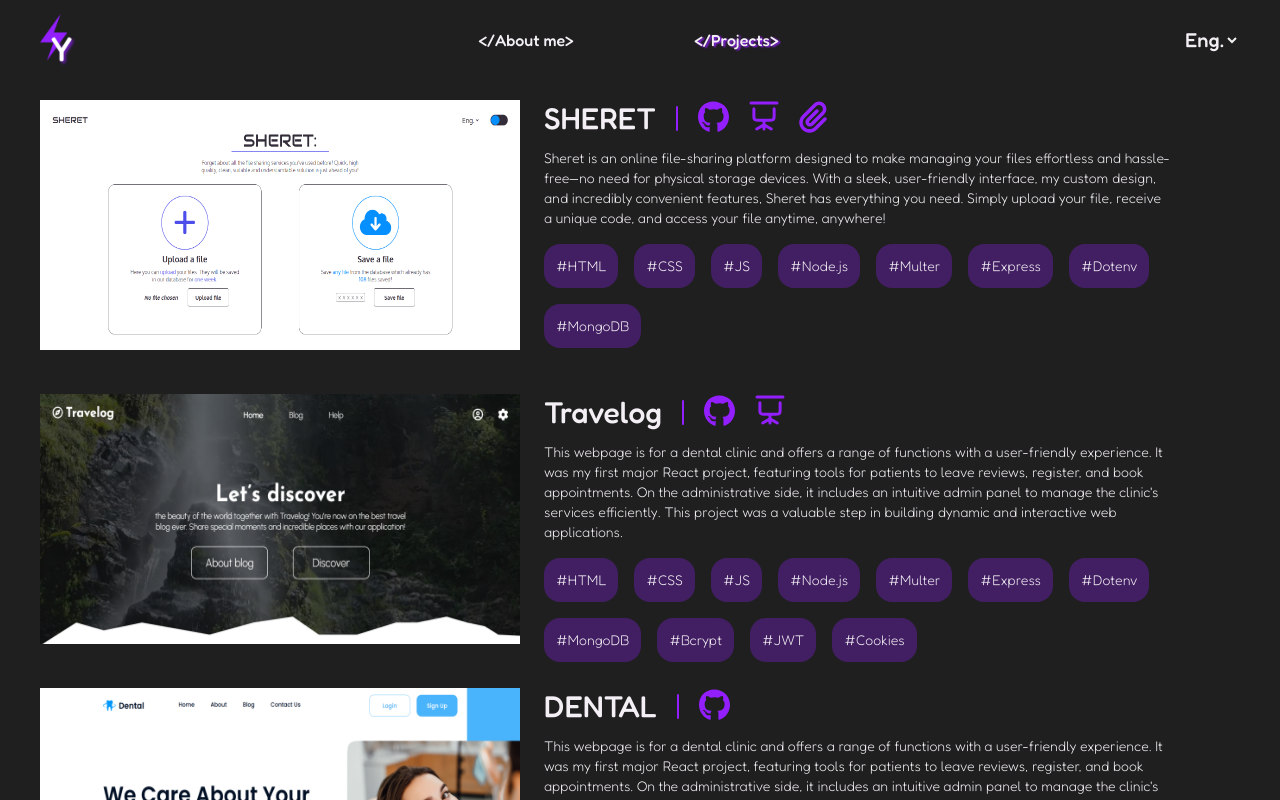
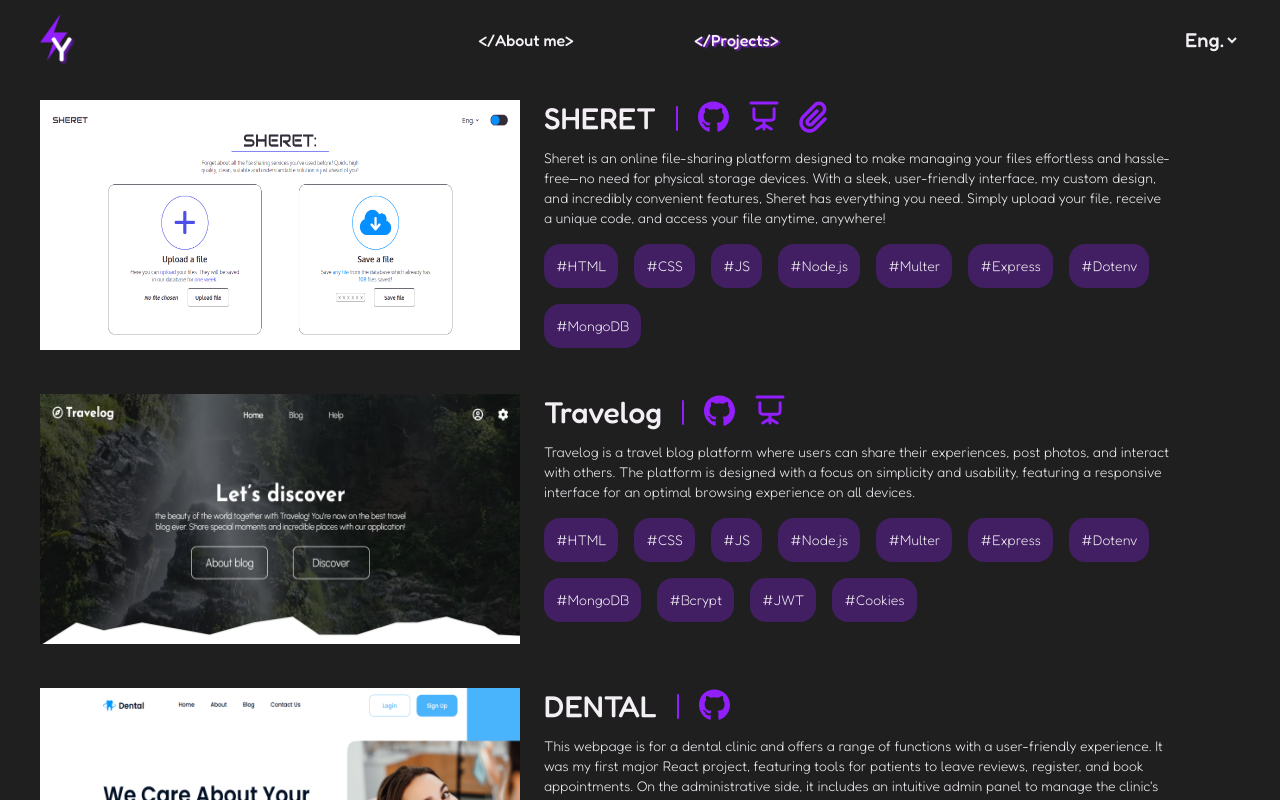
Before and after one commit to ZubalYana/Portfolio, a React (Vite) app: page /projects in a window 1280 px wide. Shown: the top 800 px of the page. Built offline with nearby package versions, Linux system fonts and the light colour scheme; a web font is replaced by a local one.

Commit message:
translate project descriptions

```diff
--- a/src/components/Projects/Projects.jsx
+++ b/src/components/Projects/Projects.jsx
@@ -7,12 +7,17 @@ import honey from '/projectsImgs/honey.png';
 import yantarne from '/projectsImgs/yantarne.png';
 import yorokobi from '/projectsImgs/yorokobi.png';
 import daunku from '/projectsImgs/daunku.png';
+import { useTranslation } from 'react-i18next';
+
 export default function Projects() {
+  const { i18n } = useTranslation();
   let projects = [
     {
       name: 'SHERET',
       img: sheret,
       description: 'Sheret is an online file-sharing platform designed to make managing your files effortless and hassle-free—no need for physical storage devices. With a sleek, user-friendly interface, my custom design, and incredibly convenient features, Sheret has everything you need. Simply upload your file, receive a unique code, and access your file anytime, anywhere!',
+      uaDescription: 'Sheret — це онлайн-платформа для обміну файлами, яка дозволяє легко та зручно управляти вашими файлами без необхідності у фізичних носіях. З сучасним та зручним інтерфейсом, моїм унікальним дизайном і надзвичайно зручними функціями, Sheret має все необхідне. Просто завантажте ваш файл, отримайте унікальний код і отримуйте доступ до нього будь-де та будь-коли!',
+      frDescription: 'Sheret est une plateforme en ligne de partage de fichiers conçue pour simplifier la gestion de vos fichiers sans besoin de dispositifs de stockage physiques. Avec une interface élégante et conviviale, mon design personnalisé et des fonctionnalités incroyablement pratiques, Sheret offre tout ce dont vous avez besoin. Téléchargez simplement votre fichier, recevez un code unique et accédez-y à tout moment et depuis n’importe où!',
       tags: ['HTML', 'CSS', 'JS', 'Node.js', 'Multer', 'Express', 'Dotenv', 'MongoDB'],
       repoLink: 'https://github.com/ZubalYana/Sheret',
       presentationLink: 'https://www.canva.com/design/DAGWAE-TrWU/PggvoTljiQ5zdtjk9Rzj7A/edit?utm_content=DAGWAE-TrWU&utm_campaign=designshare&utm_medium=link2&utm_source=sharebutton',
@@ -21,7 +26,9 @@ export default function Projects() {
     {
       name: 'Travelog',
       img: travelog,
-      description: 'This webpage is for a dental clinic and offers a range of functions with a user-friendly experience. It was my first major React project, featuring tools for patients to leave reviews, register, and book appointments. On the administrative side, it includes an intuitive admin panel to manage the clinic\'s services efficiently. This project was a valuable step in building dynamic and interactive web applications.',
+      description: 'Travelog is a travel blog platform where users can share their experiences, post photos, and interact with others. The platform is designed with a focus on simplicity and usability, featuring a responsive interface for an optimal browsing experience on all devices.',
+      uaDescription: 'Travelog — це платформа для туристичних блогів, де користувачі можуть ділитися своїми враженнями, публікувати фото та взаємодіяти з іншими. Платформа розроблена з акцентом на простоту та зручність, з адаптивним інтерфейсом для оптимального перегляду на будь-яких пристроях.',
+      frDescription: 'Travelog est une plateforme de blogs de voyage où les utilisateurs peuvent partager leurs expériences, publier des photos et interagir avec d’autres. La plateforme est conçue pour être simple et facile à utiliser, avec une interface responsive pour une navigation optimale sur tous les appareils.',
       tags: ['HTML', 'CSS', 'JS', 'Node.js', 'Multer', 'Express', 'Dotenv', 'MongoDB', 'Bcrypt', 'JWT', 'Cookies'],
       repoLink: 'https://github.com/ZubalYana/Personal-blog',
       presentationLink: 'https://www.canva.com/design/DAGPoAozo18/CaHcLiOBT8_yW07VmK_qrQ/edit',
@@ -31,6 +38,8 @@ export default function Projects() {
       name: 'DENTAL',
       img: dental,
       description: 'This webpage is for a dental clinic and offers a range of functions with a user-friendly experience. It was my first major React project, featuring tools for patients to leave reviews, register, and book appointments. On the administrative side, it includes an intuitive admin panel to manage the clinic\'s services efficiently. This project was a valuable step in building dynamic and interactive web applications.',
+      uaDescription: 'Ця веб-сторінка для стоматологічної клініки пропонує низку функцій з зручним користувацьким досвідом. Це був мій перший великий проєкт на React, що включає інструменти для залишення відгуків, реєстрації та запису на прийом. Адміністративна частина містить зручну панель для управління послугами клініки. Цей проєкт став важливим кроком у створенні динамічних та інтерактивних веб-додатків.',
+      frDescription: 'Cette page web est destinée à une clinique dentaire et offre une gamme de fonctions avec une expérience conviviale. Il s’agissait de mon premier grand projet React, avec des outils permettant aux patients de laisser des avis, de s’inscrire et de prendre rendez-vous. Du côté administratif, elle comprend un panneau d’administration intuitif pour gérer efficacement les services de la clinique. Ce projet a été une étape importante dans le développement d’applications web dynamiques et interactives.',
       tags: ['HTML', 'CSS', 'JS', 'Node.js', 'Multer', 'Express', 'Dotenv', 'MongoDB', 'React', 'React Modal'],
       repoLink: 'https://github.com/ZubalYana/Dental',
       presentationLink: '',
@@ -40,6 +49,8 @@ export default function Projects() {
       name: 'Honey',
       img: honey,
       description: 'This project is a static web page I created to learn and practice using the Tailwind CSS framework. Through building this page, I gained valuable hands-on experience with Tailwind\'s utility-first approach to styling, which has since become a key part of my workflow. While this page doesn\'t include real functionality and was completed in just one day, it served as a great starting point for mastering the framework.',
+      uaDescription: 'Цей проєкт — статична веб-сторінка, яку я створила, щоб навчитися та попрактикуватися у використанні фреймворку Tailwind CSS. У процесі створення цієї сторінки я отримала цінний практичний досвід із підходом Tailwind до стилізації, орієнтованим на утиліти, який відтоді став важливою частиною моєї роботи. Хоча ця сторінка не має реальної функціональності і була завершена лише за один день, вона стала чудовим стартом для освоєння цього фреймворку.',
+      frDescription: 'Ce projet est une page web statique que j’ai créée pour apprendre et pratiquer l’utilisation du framework Tailwind CSS. En construisant cette page, j’ai acquis une expérience précieuse avec l’approche orientée utilitaire de Tailwind pour le style, qui est depuis devenue une partie essentielle de mon flux de travail. Bien que cette page ne comporte pas de fonctionnalités réelles et ait été réalisée en seulement un jour, elle a constitué un excellent point de départ pour maîtriser le framework.',
       tags: ['HTML', 'CSS', 'JS', 'Node.js', 'React', 'Tailwind CSS'],
       repoLink: 'https://github.com/ZubalYana/Honey-Tailwind-practice',
       presentationLink: '',
@@ -49,6 +60,8 @@ export default function Projects() {
       name: 'Yantarne FM',
       img: yantarne,
       description: 'This was a team project where I took charge of designing and developing the first screen, focusing on responsive design and engaging animations—something I truly enjoy in every project. Working with the team helped me strengthen my collaboration skills, and we integrated a radio API to create our unique version. This experience was both rewarding and a great opportunity to combine creativity with teamwork.',
+      uaDescription: 'Це був командний проєкт, де я відповідала за дизайн і розробку першого екрану, зосередившись на адаптивному дизайні та захоплюючих анімаціях — те, що я дуже люблю у кожному проєкті. Робота з командою допомогла мені зміцнити навички співпраці, і ми інтегрували радіо API, щоб створити нашу унікальну версію. Цей досвід був одночасно корисним і чудовою можливістю поєднати творчість із командною роботою.',
+      frDescription: 'Il s’agissait d’un projet d’équipe où j’étais responsable de la conception et du développement du premier écran, en mettant l’accent sur le design réactif et les animations engageantes — quelque chose que j’apprécie particulièrement dans chaque projet. Travailler avec l’équipe m’a permis de renforcer mes compétences en collaboration, et nous avons intégré une API radio pour créer notre version unique. Cette expérience a été à la fois enrichissante et une excellente occasion de combiner créativité et travail d’équipe.',
       tags: ['HTML', 'CSS', 'JS', 'Node.js', 'React', 'API'],
       repoLink: 'https://github.com/ihymon/yantarne-team-project',
       presentationLink: '',
@@ -58,6 +71,8 @@ export default function Projects() {
       name: 'Yorokobi',
       img: yorokobi,
       description: 'Yorokobi is a Japanese cuisine restaurant concept born from my passion for Japanese culture and vivid imagination. While it may not match the sophistication or functionality of my more recent projects, it holds a special place in my journey as a developer. This project marked a significant milestone, allowing me to combine creativity with technical skills, and it was one I truly enjoyed and felt proud of completing.',
+      uaDescription: 'Yorokobi — концепція ресторану японської кухні, народжена з моєї пристрасті до японської культури та яскравої уяви. Хоча цей проект може не відповідати рівню складності або функціональності моїх останніх розробок, він займає особливе місце в моєму шляху як розробника. Цей проект став важливим етапом, що дозволив поєднати креативність і технічні навички, і я справді насолоджувався процесом його завершення.',
+      frDescription: 'Yorokobi est un concept de restaurant de cuisine japonaise né de ma passion pour la culture japonaise et mon imagination vive. Bien qu\'il ne corresponde pas à la sophistication ou à la fonctionnalité de mes projets plus récents, il occupe une place particulière dans mon parcours de développeur. Ce projet a marqué une étape importante, me permettant de combiner créativité et compétences techniques, et c’était un projet que j’ai vraiment apprécié et dont je suis fier d’avoir mené à bien.',
       tags: ['HTML', 'CSS', 'JS', 'Node.js', 'Express', 'Axios', 'MongoDB'],
       repoLink: 'https://github.com/ZubalYana/Yorokobi',
       presentationLink: '',
@@ -67,6 +82,8 @@ export default function Projects() {
       name: 'Daunku',
       img: daunku,
       description: 'Daunku is an online shop for selling plants, designed to provide a seamless shopping experience. This project offered me valuable hands-on experience and features a wide range of functionality. Customers can place orders and track them conveniently via email or a Telegram bot. The admin panel is equipped with robust tools, including the ability to manage inventory, handle user accounts, and send newsletters.',
+      uaDescription: 'Daunku — це інтернет-магазин, що спеціалізується на продажу рослин, створений для забезпечення безперебійного процесу покупок. Цей проект надав мені цінний досвід і включає широкий спектр функцій. Клієнти можуть зручно оформлювати замовлення та відстежувати їх через електронну пошту або Telegram-бот. Панель адміністратора оснащена потужними інструментами, серед яких можливість керувати запасами, обробляти облікові записи користувачів та надсилати інформаційні бюлетені.',
+      frDescription: 'Daunku est une boutique en ligne de vente de plantes, conçue pour offrir une expérience d\'achat fluide. Ce projet m\'a offert une expérience pratique précieuse et propose une large gamme de fonctionnalités. Les clients peuvent passer des commandes et les suivre facilement par e-mail ou via un bot Telegram. Le panneau d\'administration est équipé d\'outils puissants, y compris la gestion des stocks, la gestion des comptes utilisateurs et l\'envoi de newsletters.',
       tags: ['HTML', 'CSS', 'JS', 'Node.js', 'Express', 'Axios', 'MongoDB'],
       repoLink: 'https://github.com/ZubalYana/Daunku',
       presentationLink: '',
@@ -74,11 +91,32 @@ export default function Projects() {
     },
 
   ]
+
+  const getTranslatedDescription = (project) => {
+    const lang = i18n.language;
+    switch (lang) {
+      case 'ua':
+        return project.uaDescription;
+      case 'fr':
+        return project.frDescription;
+      default:
+        return project.description;
+    }
+  };
   return (
     <div className="wrap w-full min-h-screen bg-customBlack px-10 py-5 flex flex-col items-center">
-       {projects.map((project, index) => (
-        <ExtendedProjectCard key={index} {...project} />
-      ))}
+       {projects.map((project) => (
+        <ExtendedProjectCard
+          key={project.name}
+          name={project.name}
+          img={project.img}
+          description={getTranslatedDescription(project)}
+          tags={project.tags}
+          repoLink={project.repoLink}
+          presentationLink={project.presentationLink}
+          projectLink={project.projectLink}
+        />
+       ))}
     </div>
   )
 }
```
